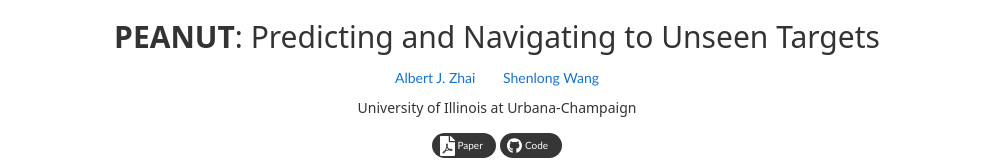
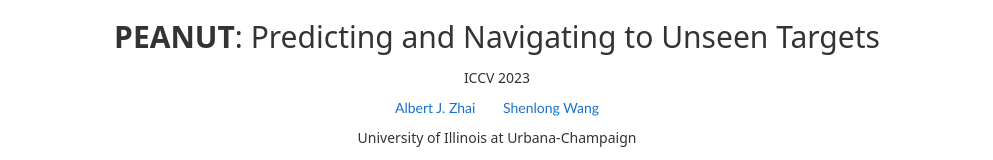
Before and after one commit to ajzhai/PEANUT, a plain HTML site: page docs/index.html in a window 1280 px wide. Shown: the top 160 px of the page, without its empty margins (143-1136 px from the left). Drawn offline with nearby package versions, Linux system fonts and the light colour scheme; some icons are missing.

Commit message:
add ICCV 2023

```diff
--- a/docs/index.html
+++ b/docs/index.html
@@ -53,6 +53,9 @@
   <div class="container" id="main">
     <div class="row">
       <div class="col-sm-10 col-sm-offset-1 text-center">
+        <ul class="list-inline">
+          <li> ICCV 2023 </li>
+        </ul>
         <ul class="list-inline">
           <li> <a href="https://ajzhai.github.io/">Albert J. Zhai</a> </li>
           <li> <a href="https://shenlong.web.illinois.edu/">Shenlong Wang</a> </li>
```
